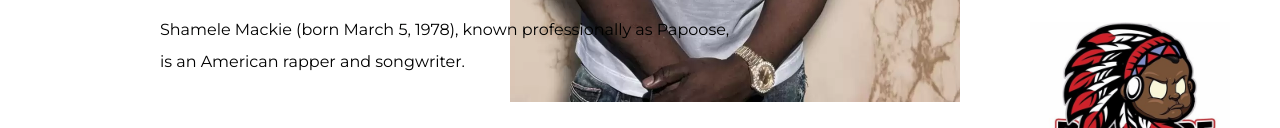
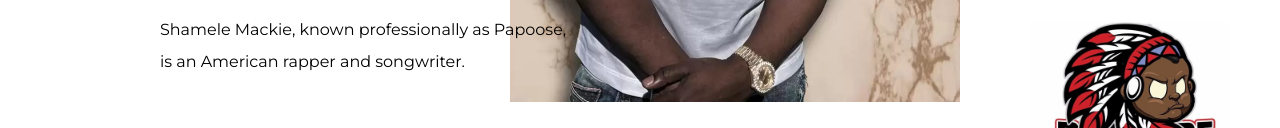
Before and after one commit to ivan-hill/gsap_landing, a plain HTML site: page index.html in a window 1280 px wide. Shown: the part 498-626 px from the top of the page. Drawn offline with nearby package versions, Linux system fonts and the light colour scheme.

Commit message:
Update index.html

```diff
--- a/index.html
+++ b/index.html
@@ -46,7 +46,7 @@
       <h1 class="title">
         <span>Hip-Hop <br> Culture</span>
       </h1>
-      <p class="desc">Shamele Mackie (born March 5, 1978), known professionally as Papoose,  <br> is an American rapper and songwriter.</p>
+      <p class="desc">Shamele Mackie, known professionally as Papoose,  <br> is an American rapper and songwriter.</p>
       <a href="#" class="readmore">Scroll For More</a>
     </div>
 
```
